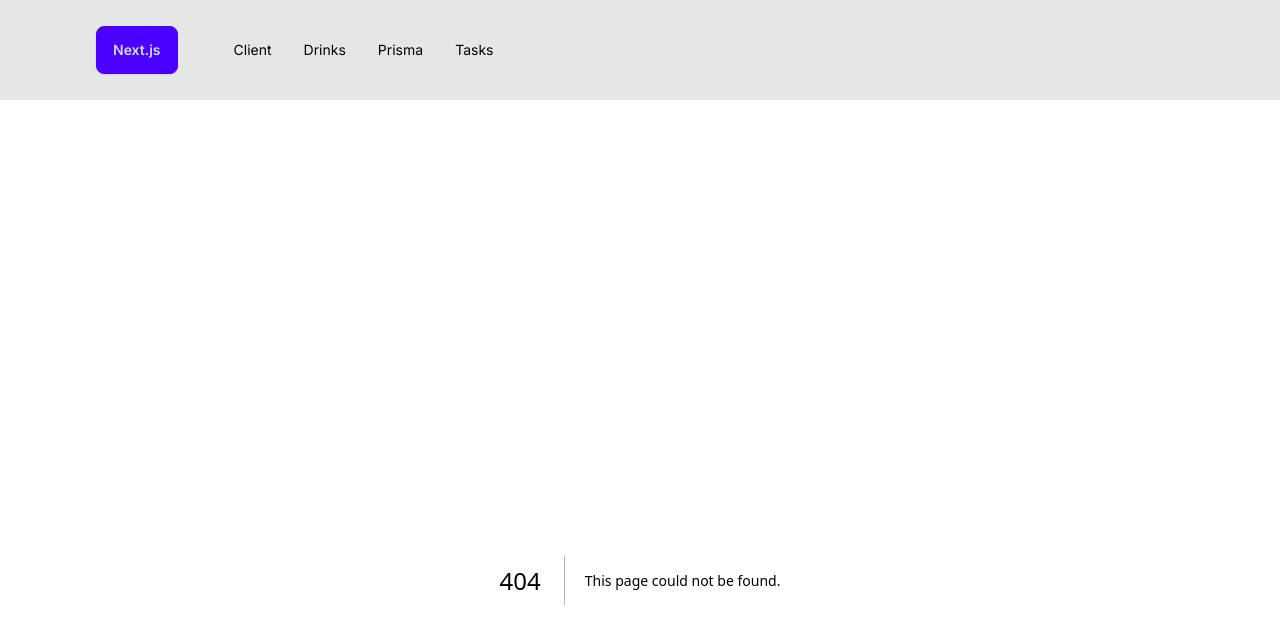
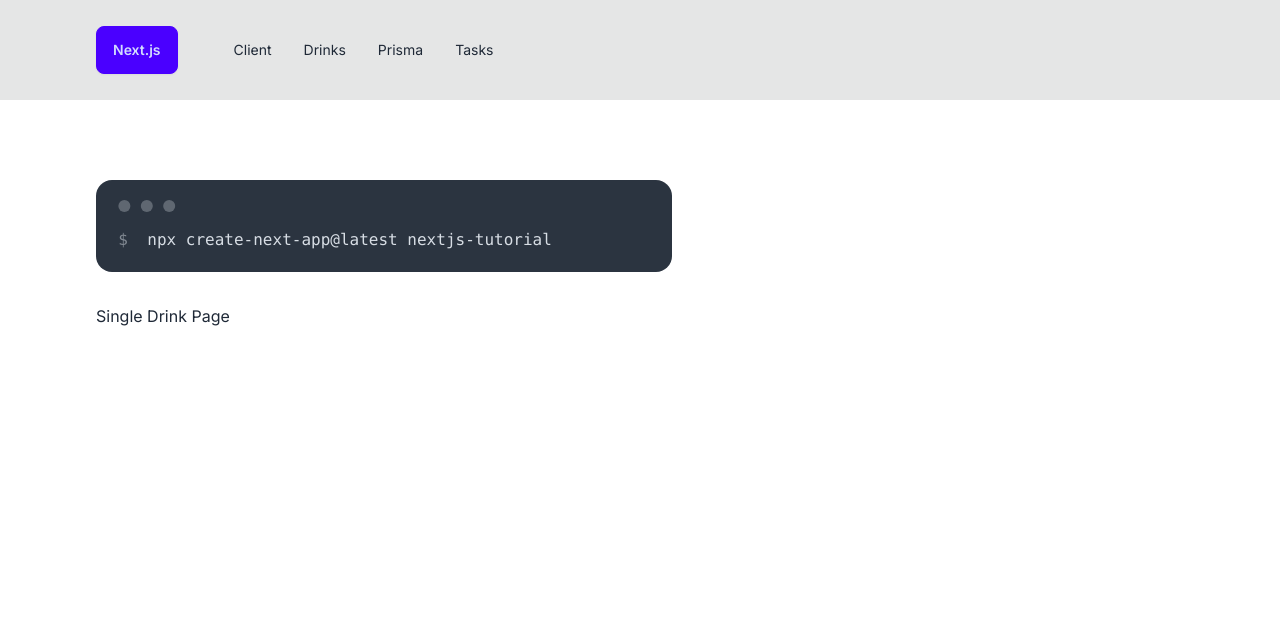
Before and after one commit to mdcodelab/choose-drinks-next-app, a Next.js app: page /drinks/1 in a window 1280 px wide. Before the commit this address had no page. Shown: the top 644 px of the page. Built offline with nearby package versions, Linux system fonts and the light colour scheme.

Commit message:
dinamic routes - SingleDrinkPage

```diff
--- /dev/null
+++ b/app/drinks/[id]/page.js
@@ -0,0 +1,6 @@
+const SingleDrinkPage = ({params})=> {
+    console.log(params.id);
+return <div>Single Drink Page</div>
+}
+
+export default SingleDrinkPage;
```
Also changed, not shown: app/drinks/[id]/drink.jpg (added).
